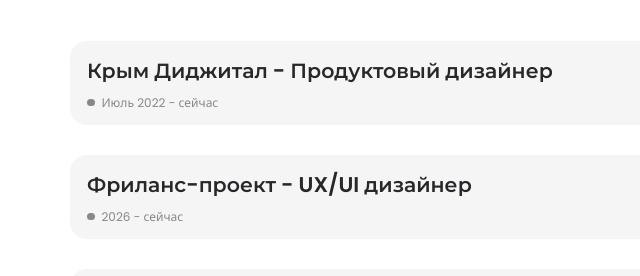
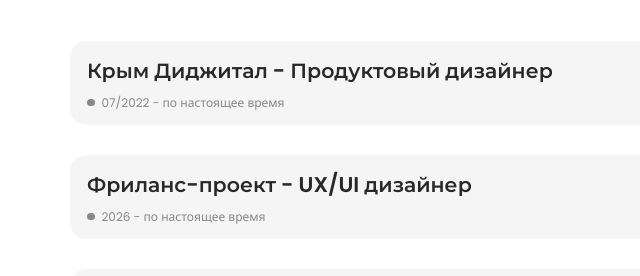
Before and after one commit to MountDSGN-bit/mountdsgn, a plain HTML site: page index.html in a window 1280 px wide. Shown: the part 2304-2580 px from the top of the page, 5-645 px from the left. Drawn offline with Linux system fonts and the light colour scheme.

Commit message:
Resume: date format, split education and courses
Co-Authored-By: Claude Sonnet 5.5 <noreply@anthropic.com>
Claude-Session: https://claude.ai/code/session_01MaCRRPJWtG8tY22VDMqRVs

```diff
--- a/index.html
+++ b/index.html
@@ -75,11 +75,11 @@
 <div class="fx-sec-head" data-reveal><h2 id="work-h">Опыт работы</h2><p>5+ лет в разработке продуктов</p></div>
 <div class="fx-jobs">
 <article class="fx-job" data-reveal>
-<h3 style="margin:0;font:inherit"><button class="name" type="button" aria-expanded="false" aria-controls="job0"><span class="tt"><b>Крым Диджитал - Продуктовый дизайнер</b><small><i></i>Июль 2022 - сейчас</small></span><span class="fx-chev"><img src="assets/icons/fx/b8699.svg" alt="" aria-hidden="true"></span></button></h3>
+<h3 style="margin:0;font:inherit"><button class="name" type="button" aria-expanded="false" aria-controls="job0"><span class="tt"><b>Крым Диджитал - Продуктовый дизайнер</b><small><i></i>07/2022 - по настоящее время</small></span><span class="fx-chev"><img src="assets/icons/fx/b8699.svg" alt="" aria-hidden="true"></span></button></h3>
 <div class="body" id="job0" hidden><div><ul><li><img src="assets/icons/fx/13100.svg" alt="" aria-hidden="true"><span>Спроектировал B2B SaaS-платформу для виноделен (web и мобильное приложение для поля): 60 модулей, внедрена на 3 винодельнях, заменила бумажные журналы и Excel</span></li><li><img src="assets/icons/fx/13100.svg" alt="" aria-hidden="true"><span>Развивал универсальную дизайн-систему компании вместе с командой (подключил к продукту, адаптировал компоненты); время на дизайн новых экранов сократилось на 25-30%</span></li><li><img src="assets/icons/fx/13100.svg" alt="" aria-hidden="true"><span>Внедрил дизайн-ревью реализованных интерфейсов перед релизом: меньше возвратов задач от разработки</span></li><li><img src="assets/icons/fx/13100.svg" alt="" aria-hidden="true"><span>Провёл UX-исследования и A/B-тесты: сократил ключевые флоу с 11–13 шагов до 8–10, доля успешно завершённых сценариев выросла с 67% до 83%, CTR ключевых элементов - на 16%</span></li><li><img src="assets/icons/fx/13100.svg" alt="" aria-hidden="true"><span>Менторил трёх дизайнеров, участвовал в найме и онбординге; они затем подключились к другим проектам компании</span></li><li><img src="assets/icons/fx/13100.svg" alt="" aria-hidden="true"><span>Использую ИИ в работе: Figma MCP для макетов по задачам из Jira и Pyrus, HTML-прототипы для наглядности; обновлённый дизайн платформы собрал в рабочий прототип за 3 дня</span></li></ul></div></div>
 </article>
 <article class="fx-job" data-reveal>
-<h3 style="margin:0;font:inherit"><button class="name" type="button" aria-expanded="false" aria-controls="job1"><span class="tt"><b>Фриланс-проект - UX/UI дизайнер</b><small><i></i>2026 - сейчас</small></span><span class="fx-chev"><img src="assets/icons/fx/b8699.svg" alt="" aria-hidden="true"></span></button></h3>
+<h3 style="margin:0;font:inherit"><button class="name" type="button" aria-expanded="false" aria-controls="job1"><span class="tt"><b>Фриланс-проект - UX/UI дизайнер</b><small><i></i>2026 - по настоящее время</small></span><span class="fx-chev"><img src="assets/icons/fx/b8699.svg" alt="" aria-hidden="true"></span></button></h3>
 <div class="body" id="job1" hidden><div><ul><li><img src="assets/icons/fx/13100.svg" alt="" aria-hidden="true"><span>Веду дизайн CRM-системы с PM, аналитиками и разработкой - от сценариев до дизайн-системы; на юзабилити-тестировании прототипа 4 из 5 сотрудников прошли регистрацию без подсказок</span></li></ul></div></div>
 </article>
 <article class="fx-job m" data-reveal>
```
Also changed, not shown: 3 other files.
